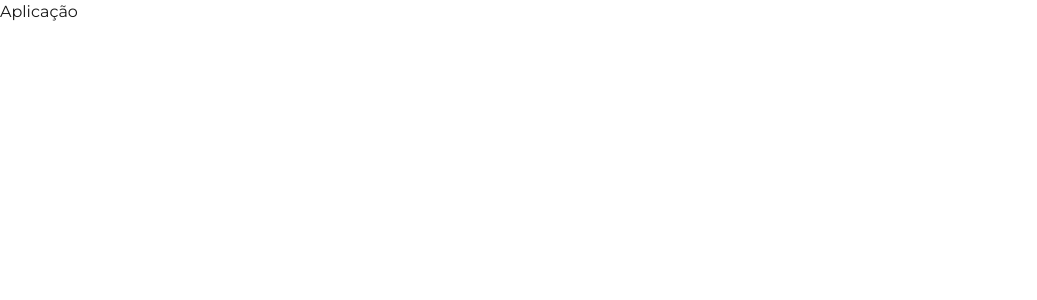
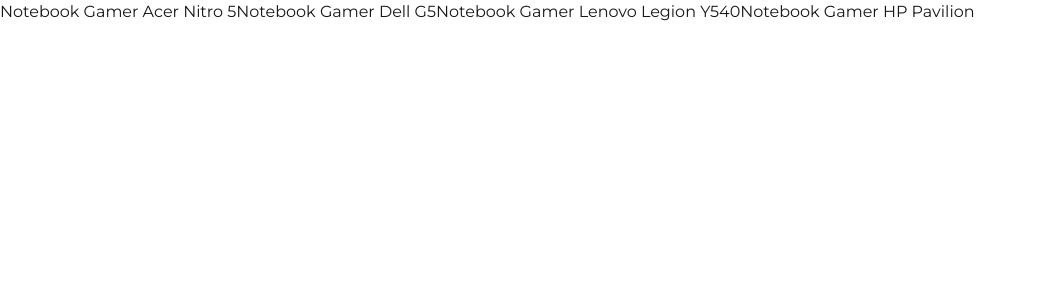
Before and after one commit to Charles-cdel/E-commerce-NextJS, a Next.js app: page / in a window 1280 px wide. Shown: the top 300 px of the page, without its empty margins (0-1037 px from the left). Built offline with nearby package versions, Linux system fonts and the light colour scheme.

Commit message:
adicionando propridades(nome,id,etc)

```diff
--- /dev/null
+++ b/src/app/components/produto/ProdutoItem.tsx
@@ -0,0 +1,13 @@
+import { Produto } from "@/app/core"
+import Link from "next/link"
+
+export interface ProdutoItemProps{
+    produto : Produto
+}
+
+export default function ProdutoItem(props : ProdutoItemProps){
+    const {produto} = props
+
+   return <Link href={`/produto/${produto.id}`}>{props.produto.nome}</Link>
+
+}
--- a/src/app/page.tsx
+++ b/src/app/page.tsx
@@ -1,8 +1,13 @@
+import ProdutoItem from "./components/produto/ProdutoItem";
+import { produtos } from "./core";
 
-export default function Home() {
+export default function Inicio() {
   return (
     <div>
-      Aplicação
+      <ProdutoItem produto={produtos[0]}/>
+      <ProdutoItem produto={produtos[1]}/>
+      <ProdutoItem produto={produtos[2]}/>
+      <ProdutoItem produto={produtos[3]}/>
     </div>
   );
 }
--- /dev/null
+++ b/src/app/produto/[id]/Page.tsx
@@ -0,0 +1,5 @@
+export default function PaginaProduto(props : any){
+
+
+
+}
```
